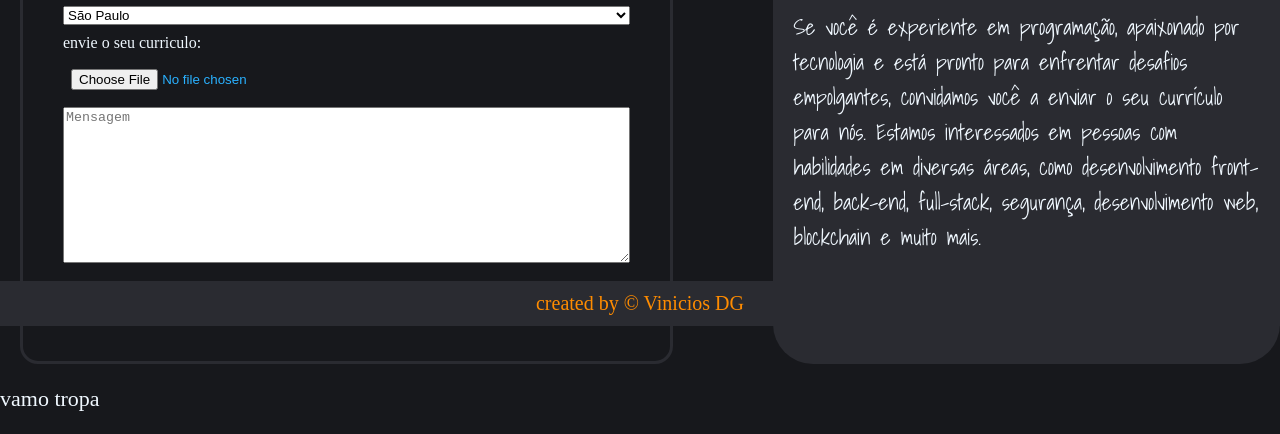
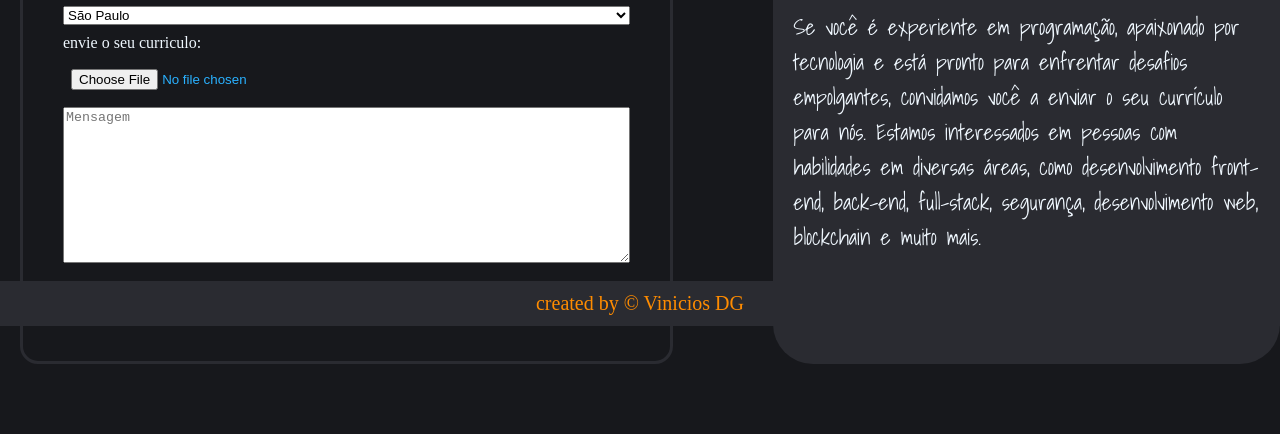
Before and after one commit to vinicios004/HACKER-Empregos, a plain HTML site: page index.html in a window 1280 px wide. Shown: the part 474-908 px from the top of the page. After the commit the page ends 838 px from the top, so only its background shows below. Drawn offline with Linux system fonts and the light colour scheme.

Commit message:
refactor.alter index.html

```diff
--- a/index.html
+++ b/index.html
@@ -58,7 +58,6 @@
             <p>Se você é experiente em programação, apaixonado por tecnologia e está pronto para enfrentar desafios empolgantes, convidamos você a enviar o seu currículo para nós. Estamos interessados em pessoas com habilidades em diversas áreas, como desenvolvimento front-end, back-end, full-stack, segurança, desenvolvimento web, blockchain e muito mais.</p>
         </div>
     </main>
-    <p>vamo tropa</p>
     <footer>created by © Vinicios DG</footer>
     <script src="./js/script.js"></script>
 </body>
```
